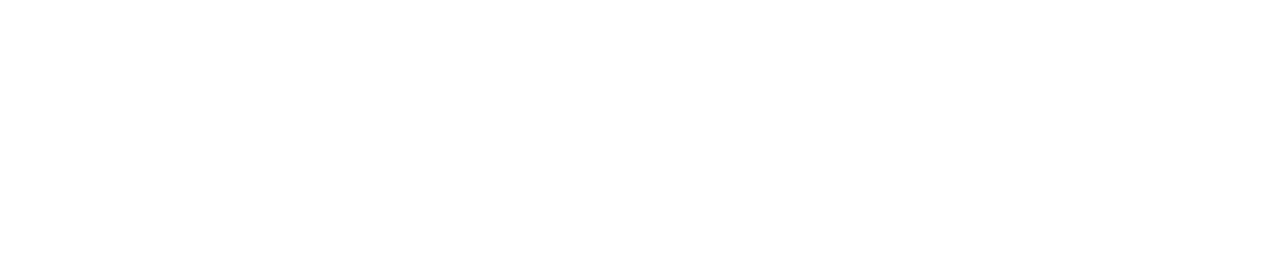
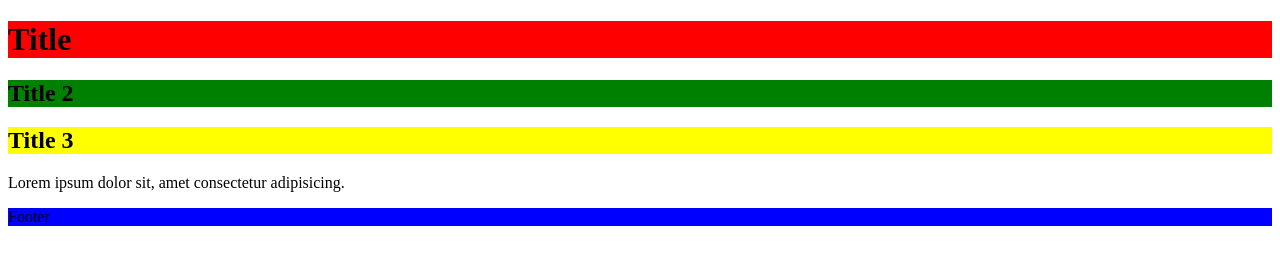
Before and after one commit to Obby081276599443/recap-09-01-2025, a plain HTML site: page index.html in a window 1280 px wide. Drawn offline with Linux system fonts and the light colour scheme.

Commit message:
update css

```diff
--- /dev/null
+++ b/CSS/style.css
@@ -0,0 +1,3 @@
+#unique-main-header {
+  background-color: yellow;
+}
--- a/index.html
+++ b/index.html
@@ -5,6 +5,37 @@
     <meta http-equiv="X-UA-Compatible" content="IE=edge" />
     <meta name="viewport" content="width=device-width, initial-scale=1.0" />
     <title>Document Obby</title>
+
+    <!-- Internal CSS -->
+    <style>
+      header {
+        background-color: red;
+      }
+      .main-header {
+        background-color: green;
+      }
+    </style>
+
+    <!-- External CSS -->
+    <link rel="stylesheet" href="CSS\style.css" />
   </head>
-  <body></body>
+  <body>
+    <header>
+      <h1>Title</h1>
+    </header>
+    <main>
+      <header class="main-header">
+        <h2>Title 2</h2>
+      </header>
+      <header class="main-header" id="unique-main-header">
+        <h2>Title 3</h2>
+      </header>
+      <p>Lorem ipsum dolor sit, amet consectetur adipisicing.</p>
+    </main>
+
+    <!-- Inline CSS -->
+    <footer style="background-color: blue">
+      <span>Footer</span>
+    </footer>
+  </body>
 </html>
```
